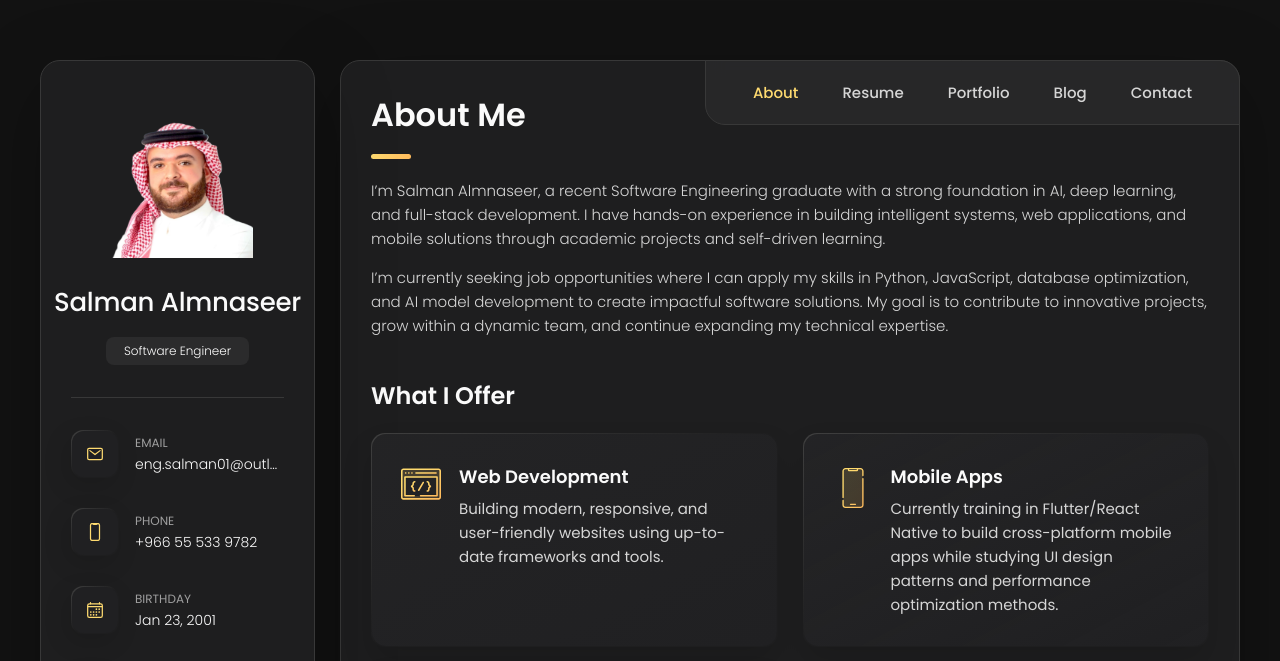
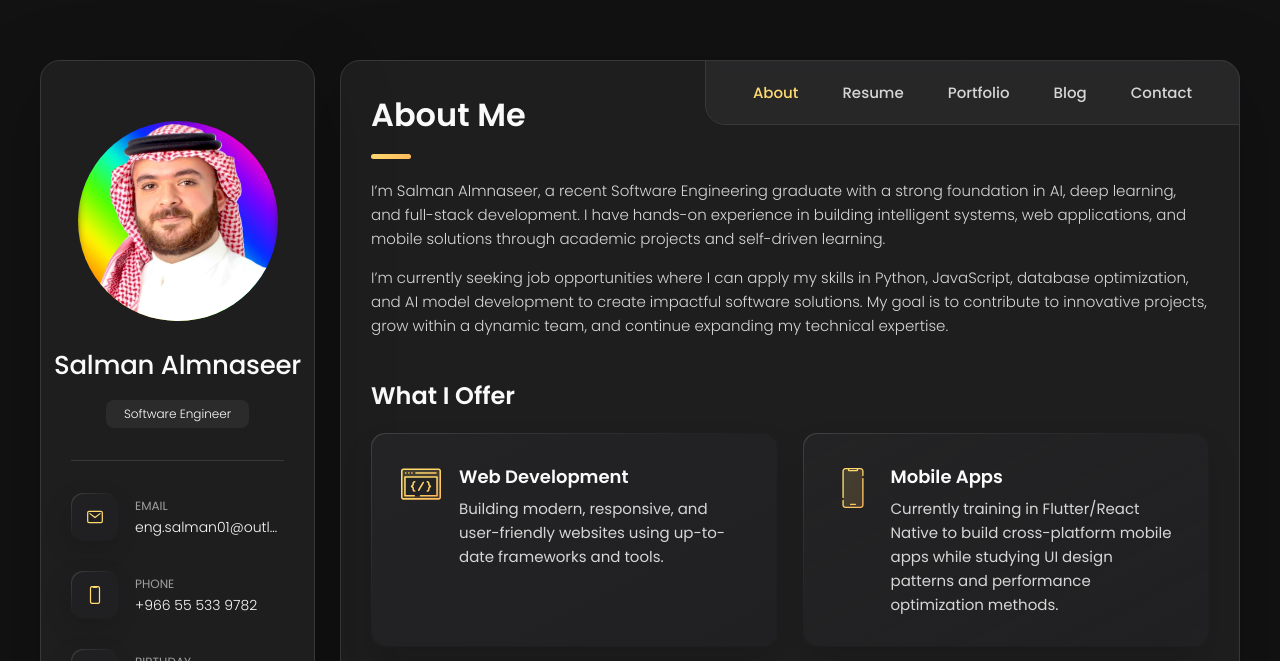
Before and after one commit to EngSalman01/EngSalman01.github.io, a plain HTML site: page index.html in a window 1280 px wide. Shown: the top 661 px of the page. Drawn offline with nearby package versions, Linux system fonts and the light colour scheme.

Commit message:
Update index.html

```diff
--- a/index.html
+++ b/index.html
@@ -43,11 +43,11 @@
 
       <aside class="sidebar" data-sidebar>
         <div class="sidebar-info">
-          <figure class="avatar-box">
+          <figure class="profile-picture glowing">
             <img
               src="./assets/images/my-avatar.png"
               alt="Salman Almnaseer"
-              width="60"
+              width="80"
             />
           </figure>
 
```
